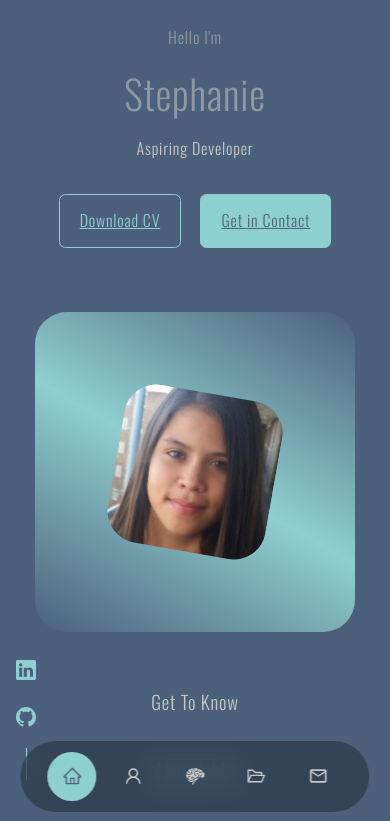
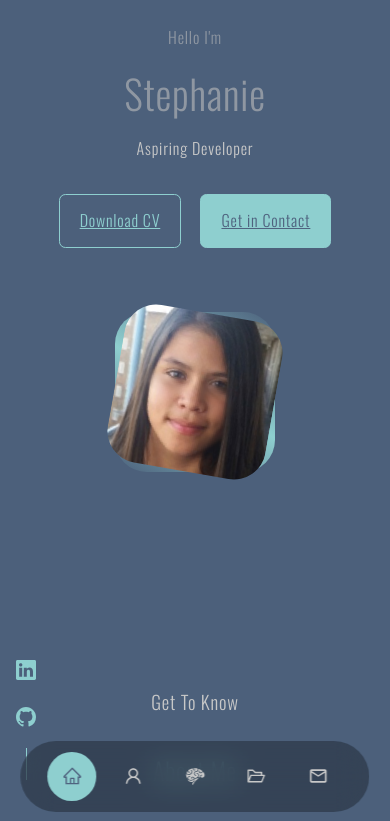
Before and after one commit to stephanie12eg/reactjs-portfolio-website, a React (Create React App) app: page / in a window 390 px wide. Shown: the top 821 px of the page. Built offline with nearby package versions, Linux system fonts and the light colour scheme.

Commit message:
Configure React app for deployment to GitHub Pages

```diff
--- a/src/components/About/About.css
+++ b/src/components/About/About.css
@@ -70,7 +70,7 @@ section > h2 {
     }
     .about__me {
         width: 50%;
-        margin: 2rem auto 4rem;
+        margin: 2rem auto;
     }
     .about__content p {
         margin: 1rem 0 1.5rem;
@@ -81,7 +81,7 @@ section > h2 {
 @media screen and (max-width: 600px){
     .about__me {
         width: 40%;
-        margin: 0 auto 3rem;
+        margin: 0 auto;
         margin-top: 1rem;
     }
 
--- a/src/components/Header/Header.css
+++ b/src/components/Header/Header.css
@@ -71,8 +71,8 @@ img {
         height: 15rem;
     }
     .me__background {
-        height: 20rem;
-        width: 20rem;
+        height: 15rem;
+        width: 15em;
     }
 }
 
@@ -82,6 +82,9 @@ img {
         width: 10rem;
         height: 10rem;
     }
-
+    .me__background {
+        height: 10rem;
+        width: 10rem;
+    }
 
 }
```
